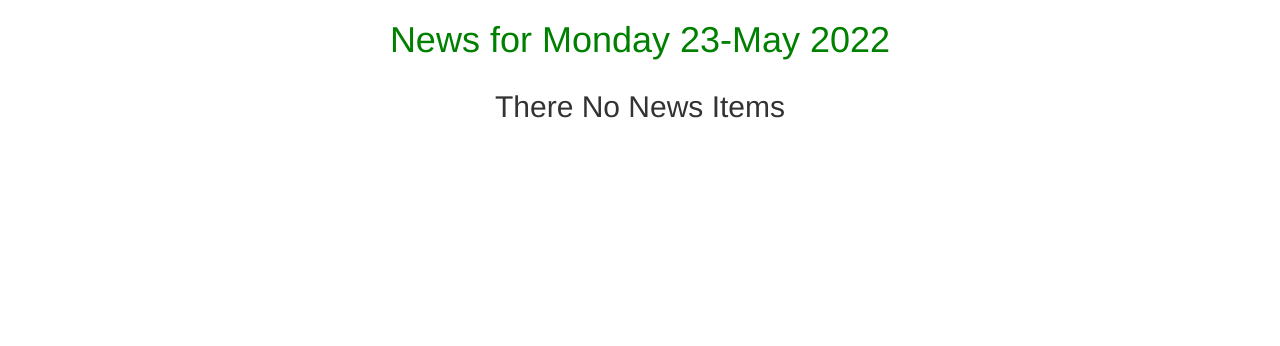
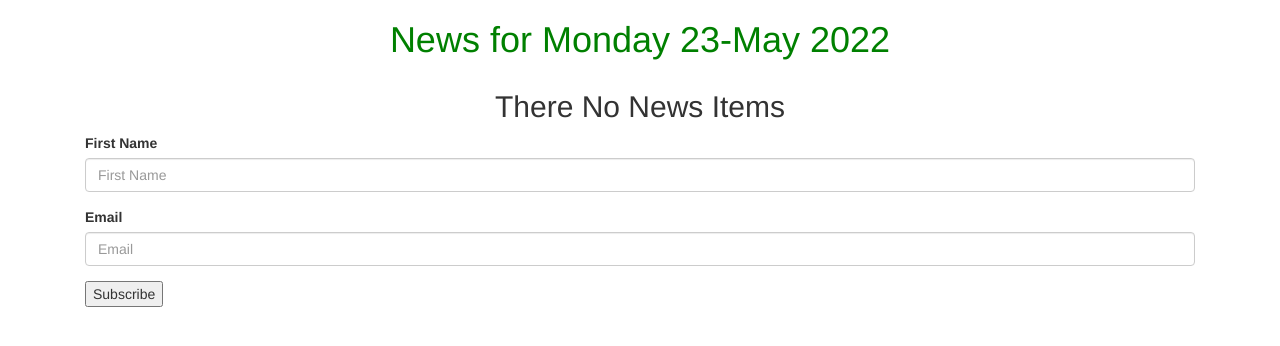
Before and after one commit to kema-ray/news-app, a Django app: page / in a window 1280 px wide. Shown: the part 52-398 px from the top of the page. Run offline with Django 4.2, Linux system fonts and the light colour scheme; data that the repository does not hold is empty; some libraries are stand-ins or nearby versions.

Commit message:
creating a newsletter

```diff
--- /dev/null
+++ b/news/forms.py
@@ -0,0 +1,5 @@
+from django import forms
+
+class NewsLetterForm(forms.Form):
+    your_name = forms.CharField(label='First Name',max_length=30)
+    email = forms.EmailField(label='Email')
--- a/news/templates/all-news/today-news.html
+++ b/news/templates/all-news/today-news.html
@@ -1,4 +1,5 @@
 {%extends 'all-news/base.html'%}
+{% load bootstrap3 %}
 
 {% block content %}
 {{block.super}}
@@ -28,5 +29,16 @@
     </div>
     {% endfor %}
 
-  </div>
+    <!-- Looping through news end   -->
+<div class="container-fluid">
+
+  <form  action="{%url 'newsToday'%}" method="post">
+    {%csrf_token%}
+
+    {% bootstrap_form letterForm layout='inline' %}
+    <input type="submit" value="Subscribe">
+  </form>
+
+</div>
+</div>
 {% endblock %}
--- a/news/views.py
+++ b/news/views.py
@@ -4,6 +4,7 @@ from django.http import HttpResponse
 import datetime as dt
 from .models import Article
 from django.core.exceptions import ObjectDoesNotExist
+from .forms import NewsLetterForm
 
 # Create your views here.
 def welcome(request):
@@ -14,7 +15,14 @@ def news_today(request):
     date = dt.date.today()
     news = Article.todays_news()
 
-    return render(request, 'all-news/today-news.html', {"date": date,"news": news})
+    if request.method == 'POST':
+        form = NewsLetterForm(request.POST)
+        if form.is_valid():
+            print('valid')
+    else:
+        form = NewsLetterForm()
+
+    return render(request, 'all-news/today-news.html', {"date": date,"news": news,"letterForm":form})
 
 def convert_dates(dates):
     # Function that gets the weekday number for the date.
```
